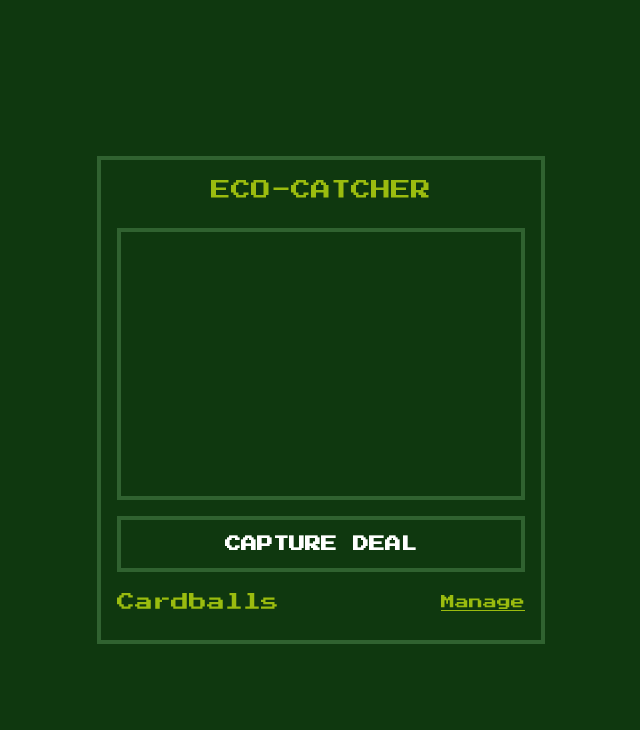
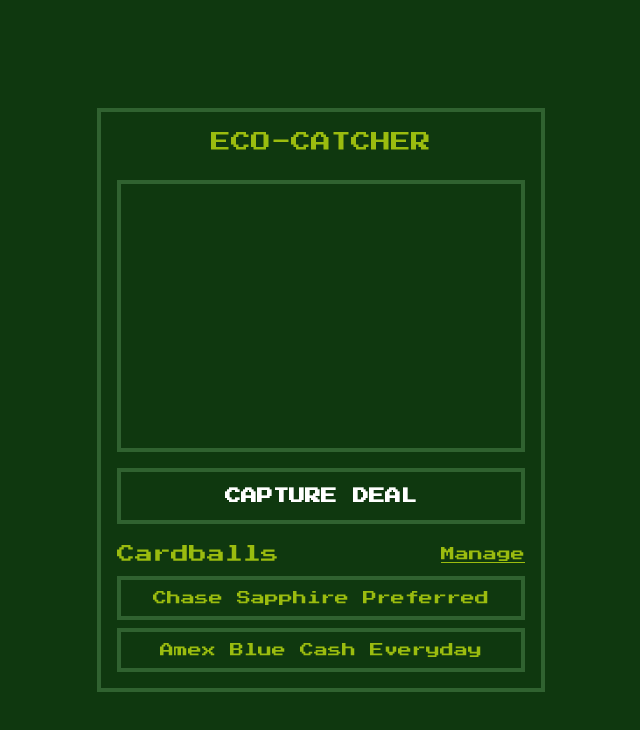
Before and after one commit to NoahLi06/Card-Benefits-App, a plain HTML site: page index.html in a window 1280 px wide. Shown: the whole page, without its empty margins (319-959 px from the left). Drawn offline with nearby package versions, Linux system fonts and the light colour scheme.

Commit message:
Fix import statements

```diff
--- a/index.html
+++ b/index.html
@@ -149,6 +149,6 @@
       </div>
     </div>
 
-    <script type="module" src="js/main.js"></script>
+    <script type="module" src="./logic-functions.js"></script>
   </body>
 </html>
--- a/logic-functions.js
+++ b/logic-functions.js
@@ -1,8 +1,8 @@
 // js/main.js
 
-import * as Wallet from './wallet-service.js';
-import * as Map from './map-service.js';
-import * as Game from './game-logic.js';
+import * as Wallet from './js/wallet-services.js';
+import * as Map from './js/map-service.js';
+import * as Game from './js/game-mechanics.js';
 
 // --- DOM ELEMENTS ---
 const mapElement = document.getElementById("map");
```
